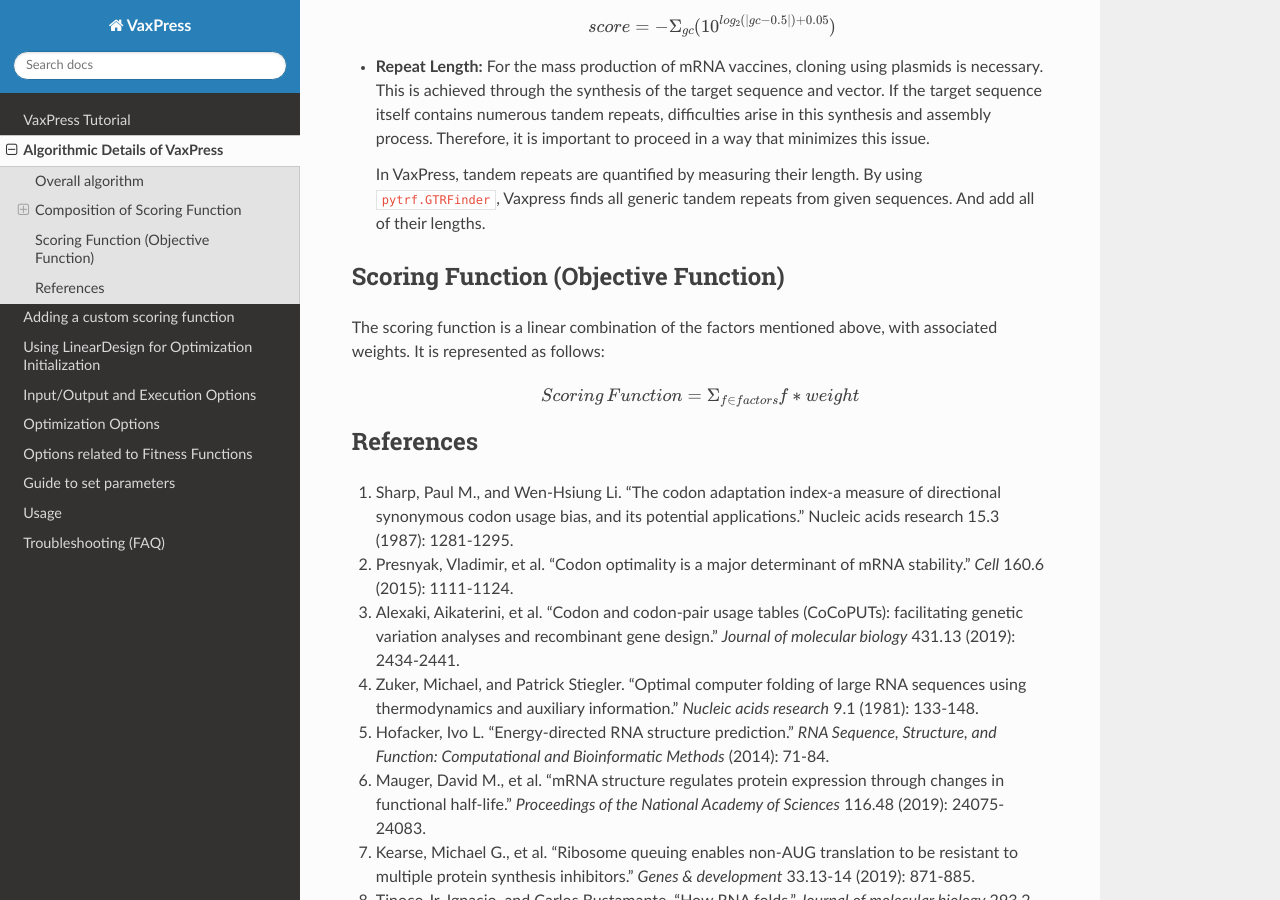
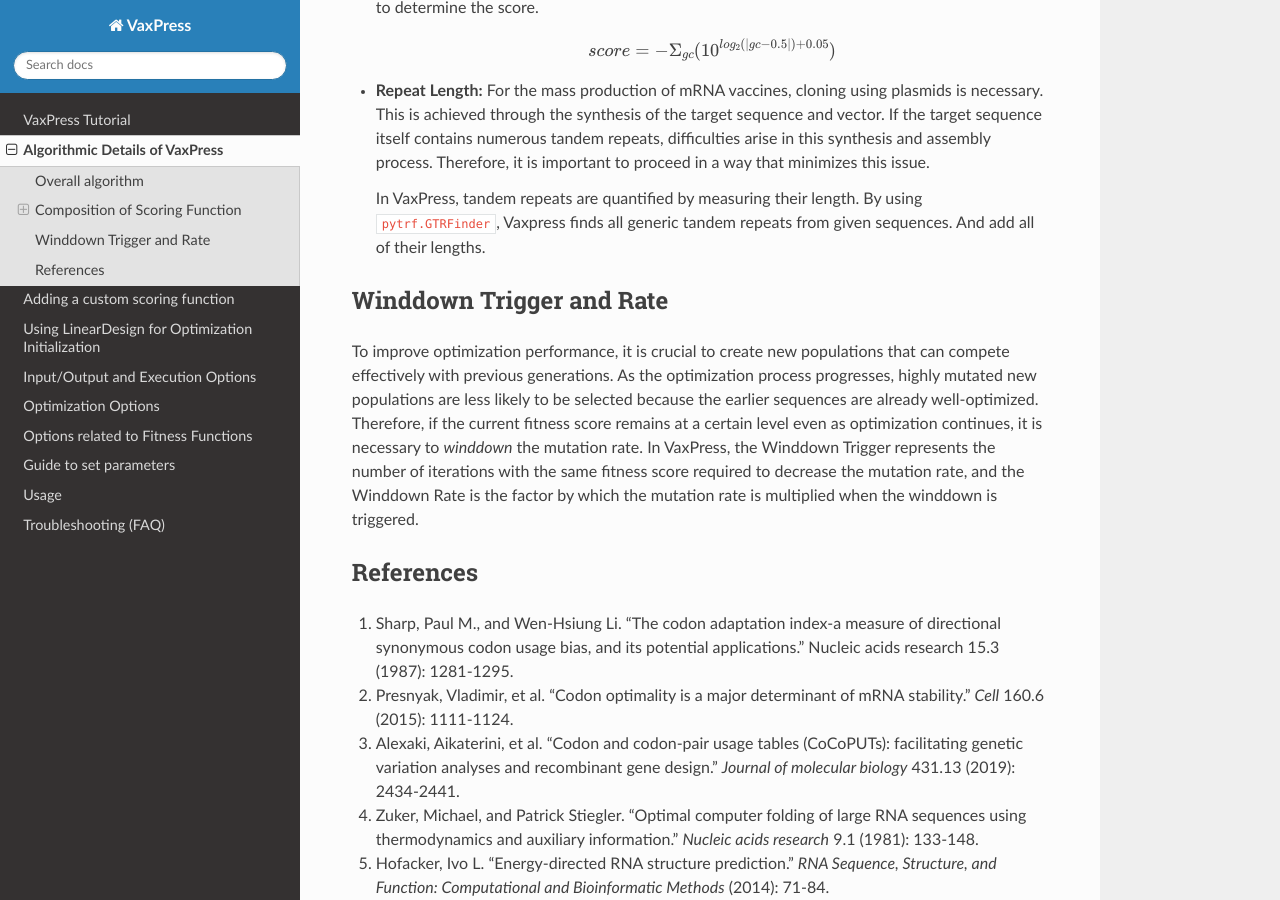
Before and after one commit to ChangLabSNU/VaxPress, a Sphinx documentation site: the page built from docs/source/algorithmic_details.rst, in a window 1280 px wide and 900 px high, scrolled down 4479 px. Built offline with Sphinx 7.4.7 and the Read the Docs theme 2.0.0, drawn with Linux system fonts in a browser that asks for light colours; some of the changed text lies outside the part shown.

Commit message:
JY_ver 1

```diff
--- a/docs/source/algorithmic_details.rst
+++ b/docs/source/algorithmic_details.rst
@@ -24,8 +24,7 @@
 Composition of Scoring Function
 -------------------------------
 
-Each scoring functions of VaxPress calculate scores in the direction they want to maximize, adjust weights, and maximize weighted sum as objective function represented below.
-VaxPress' scoring function consists of three main areas, each considering factors that can influence the optimization result:
+Each scoring functions of VaxPress calculate scores in the direction they want to maximize, adjust weights, and maximize weighted sum as objective function.
 
 ====================
 Objective Function
@@ -34,6 +33,8 @@
 The scoring function is a linear combination of the factors below, with associated weights. It is represented as follows:
 
 .. math:: Scoring \, Function =  \Sigma_{f \in factors} f*weight
+
+VaxPress' scoring function consists of three main areas, each considering factors that can influence the optimization result:
 
 ====================
 1. Codon Usage
@@ -155,13 +156,14 @@
   In VaxPress, tandem repeats are quantified by measuring their length.
   By using ``pytrf.GTRFinder``, Vaxpress finds all generic tandem repeats from given sequences. And add all of their lengths.
 
----------------------------------------
-Scoring Function (Objective Function)
----------------------------------------
-
-The scoring function is a linear combination of the factors mentioned above, with associated weights. It is represented as follows:
-
-.. math:: Scoring \, Function =  \Sigma_{f \in factors} f*weight
+.. _label_WinddownTR:
+--------------------------
+Winddown Trigger and Rate
+--------------------------
+To improve optimization performance, it is crucial to create new populations that can compete effectively with previous generations.
+As the optimization process progresses, highly mutated new populations are less likely to be selected because the earlier sequences are already well-optimized.
+Therefore, if the current fitness score remains at a certain level even as optimization continues, it is necessary to *winddown* the mutation rate.
+In VaxPress, the Winddown Trigger represents the number of iterations with the same fitness score required to decrease the mutation rate, and the Winddown Rate is the factor by which the mutation rate is multiplied when the winddown is triggered.
 
 -----------
 References
--- a/docs/source/optimization_parameters.rst
+++ b/docs/source/optimization_parameters.rst
@@ -19,9 +19,11 @@
 - ``--winddown-trigger`` N
 
   Number of iterations with the same best score to trigger mutation stabilization (default: 15)
+  Please refer to :ref:`algorithmic_details <label_WinddownTR>` for detailed explanation.
 - ``--winddown-rate`` RATE
 
   Mutation rate multiplier when mutation stabilization is triggered (default: 0.9)
+  Please refer to :ref:`algorithmic_details <label_WinddownTR>` for detailed explanation.
 - ``--boost-loop-mutations`` WEIGHT[:START]
 
  boost mutations in loops after position START by WEIGHT (default: 3:15)
```
Also changed, not shown: docs/source/index.rst (+11 -7 lines).
